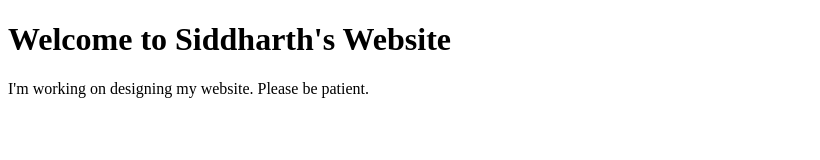
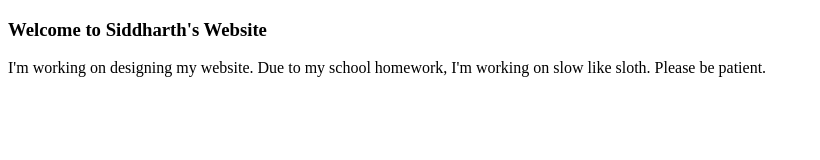
Before and after one commit to anbhusenthil/anbhusenthil.github.io, a plain HTML site: page index.html in a window 1280 px wide. Shown: the whole page, without its empty margins (0-820 px from the left). Drawn offline with Linux system fonts and the light colour scheme.

Commit message:
Update index.html

```diff
--- a/index.html
+++ b/index.html
@@ -1,7 +1,7 @@
 <!DOCTYPE html>
 <html>
 <body>
-<h1>Welcome to Siddharth's Website</h1>
-<p>I'm working on designing my website. Please be patient.</p>
+<h3>Welcome to Siddharth's Website</h3>
+<p>I'm working on designing my website. Due to my school homework, I'm working on slow like sloth. Please be patient.</p>
 </body>
 </html>
```
